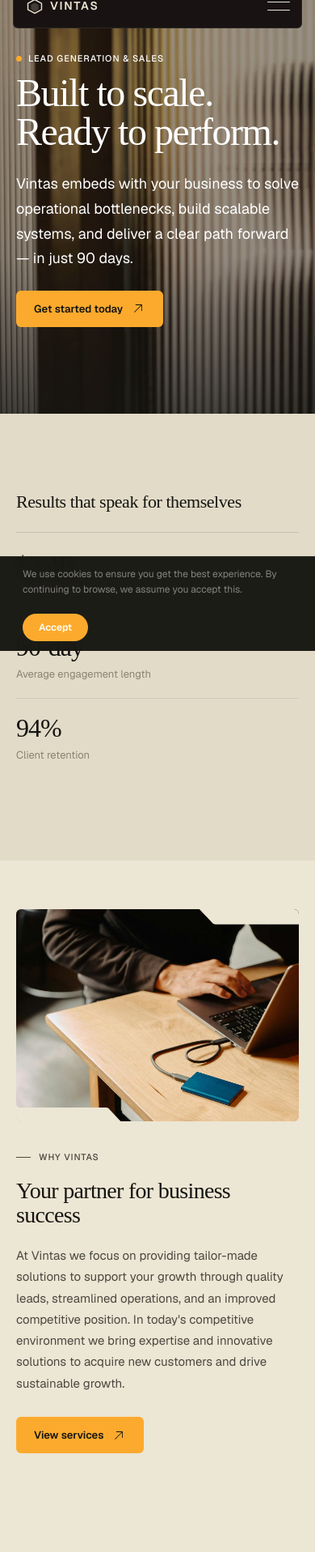
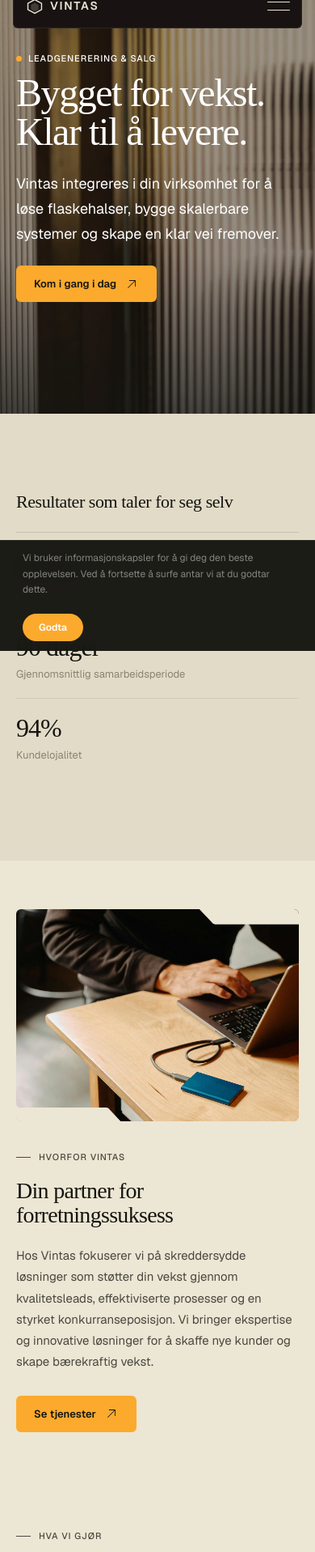
Before and after one commit to 24Karkat/vintas, a React (Vite) app: page / in a window 390 px wide. Shown: the part 40-1957 px from the top of the page at 81% size. Built offline with nearby package versions, Linux system fonts and the light colour scheme; a web font is replaced by a local one.

Commit message:
Translate all content to Norwegian, responsive mobile fixes

```diff
--- a/src/App.jsx
+++ b/src/App.jsx
@@ -120,11 +120,11 @@ function Navbar() {
     return () => window.removeEventListener('scroll', fn)
   }, [])
   const links = [
-    { label: 'About', href: '#o-nas' },
-    { label: 'Services', href: '#sluzby' },
-    { label: 'How we work', href: '#how-we-work' },
-    { label: 'Pricing', href: '#cenik' },
-    { label: 'Contact', href: '#kontakt' },
+    { label: 'Om oss', href: '#o-nas' },
+    { label: 'Tjenester', href: '#sluzby' },
+    { label: 'Slik jobber vi', href: '#how-we-work' },
+    { label: 'Priser', href: '#cenik' },
+    { label: 'Kontakt', href: '#kontakt' },
   ]
   return (
     <header style={{ position: 'fixed', top: 0, left: 0, right: 0, zIndex: 50, padding: '1.25rem 0.5rem 1.25rem', pointerEvents: 'none', display: 'flex', justifyContent: 'center' }}>
@@ -159,7 +159,7 @@ function Navbar() {
             >{l.label}</a>
           ))}
         </nav>
-        <div className="hidden lg:block" style={{ marginLeft: 'auto' }}><MeridianBtn href="#kontakt" noArrow>Contact us</MeridianBtn></div>
+        <div className="hidden lg:block" style={{ marginLeft: 'auto' }}><MeridianBtn href="#kontakt" noArrow>Kontakt oss</MeridianBtn></div>
         <button className="burger-btn" onClick={() => setMenuOpen(v => !v)} style={{ background: 'none', border: 'none', cursor: 'pointer', padding: '4px 6px', flexDirection: 'column', gap: 9, display: 'flex' }}>
           <span style={{ display: 'block', width: 28, height: 1, background: CREAM, borderRadius: 2 }} />
           <span style={{ display: 'block', width: 28, height: 1, background: CREAM, borderRadius: 2 }} />
@@ -182,7 +182,7 @@ function Navbar() {
                   onMouseLeave={e => e.currentTarget.style.color = 'rgba(255,255,255,0.65)'}
                 >{l.label}</a>
               ))}
-              <div style={{ marginTop: 32 }}><MeridianBtn href="#kontakt" onClick={() => setMenuOpen(false)}>Contact us</MeridianBtn></div>
+              <div style={{ marginTop: 32 }}><MeridianBtn href="#kontakt" onClick={() => setMenuOpen(false)}>Kontakt oss</MeridianBtn></div>
             </nav>
           </motion.div>
         )}
@@ -209,21 +209,21 @@ function Hero() {
         <div>
           <motion.div initial={{ opacity: 0, x: -16 }} animate={{ opacity: 1, x: 0 }} transition={{ duration: 0.6 }} className="hero-eyebrow" style={{ display: 'flex', alignItems: 'center', gap: 8, marginBottom: 20 }}>
             <span style={{ width: 7, height: 7, borderRadius: '50%', background: AMBER, display: 'inline-block', flexShrink: 0 }} />
-            <span style={{ fontSize: 11, letterSpacing: '0.09em', textTransform: 'uppercase', fontWeight: 500, color: '#fff' }}>Lead Generation &amp; Sales</span>
+            <span style={{ fontSize: 11, letterSpacing: '0.09em', textTransform: 'uppercase', fontWeight: 500, color: '#fff' }}>Leadgenerering &amp; Salg</span>
           </motion.div>
           <motion.h1 initial={{ opacity: 0, y: 40 }} animate={{ opacity: 1, y: 0 }} transition={{ duration: 0.85, ease: [0.22, 1, 0.36, 1] }}
             style={{ fontSize: 'clamp(48px,7vw,96px)', color: '#fff', lineHeight: 1.02, margin: 0, letterSpacing: '-0.03em', maxWidth: 680 }}>
-            Built to scale.<br />Ready to perform.
+            Bygget for vekst.<br />Klar til å levere.
           </motion.h1>
         </div>
 
         {/* bottom: description + cta */}
         <motion.div initial={{ opacity: 0, y: 20 }} animate={{ opacity: 1, y: 0 }} transition={{ duration: 0.75, delay: 0.18 }}>
           <p style={{ fontSize: 18, color: '#fff', lineHeight: 1.7, maxWidth: 520, margin: '0 0 24px' }}>
-            Vintas embeds with your business to solve operational bottlenecks, build scalable systems, and deliver a clear path forward — in just 90 days.
+            Vintas integreres i din virksomhet for å løse flaskehalser, bygge skalerbare systemer og skape en klar vei fremover.
           </p>
           <div style={{ marginBottom: 24 }}>
-            <BtnAmber href="#kontakt">Get started today</BtnAmber>
+            <BtnAmber href="#kontakt">Kom i gang i dag</BtnAmber>
           </div>
         </motion.div>
 
@@ -242,9 +242,9 @@ function Hero() {
 /* ─── Stats ─── */
 function Stats() {
   const stats = [
-    { num: '$2.4B', label: 'Client revenue influenced' },
-    { num: '90-day', label: 'Average engagement length' },
-    { num: '94%', label: 'Client retention' },
+    { num: '$2.4B', label: 'Kundeinntekter påvirket' },
+    { num: '90 dager', label: 'Gjennomsnittlig samarbeidsperiode' },
+    { num: '94%', label: 'Kundelojalitet' },
   ]
   return (
     <section style={{ background: CREAM2, padding: '56px 0 80px' }}>
@@ -253,7 +253,7 @@ function Stats() {
           {/* left label */}
           <div className="stats-title" style={{ flex: '0 0 auto', paddingRight: 48, display: 'flex', alignItems: 'center', borderRight: `1px solid rgba(0,0,0,0.12)` }}>
             <h2 style={{ fontSize: 'clamp(22px,2.4vw,32px)', color: DARK, letterSpacing: '-0.02em', lineHeight: 1.2, margin: 0, maxWidth: 220 }}>
-              Results that speak for themselves
+              Resultater som taler for seg selv
             </h2>
           </div>
           {/* stats */}
@@ -289,16 +289,16 @@ function Intro() {
           </FadeLeft>
           <div>
             <FadeLeft delay={0.1}>
-              <Eyebrow>Why Vintas</Eyebrow>
+              <Eyebrow>Hvorfor Vintas</Eyebrow>
               <h2 style={{ fontSize: 'clamp(28px,3.8vw,52px)', fontWeight: 600, letterSpacing: '-0.025em', color: DARK, lineHeight: 1.08, margin: '18px 0 22px' }}>
-                Your partner for business success
+                Din partner for forretningssuksess
               </h2>
             </FadeLeft>
             <FadeUp delay={0.2}>
               <p style={{ fontSize: 15, color: MID, lineHeight: 1.75, margin: '0 0 28px' }}>
-                At Vintas we focus on providing tailor-made solutions to support your growth through quality leads, streamlined operations, and an improved competitive position. In today's competitive environment we bring expertise and innovative solutions to acquire new customers and drive sustainable growth.
+                Hos Vintas fokuserer vi på skreddersydde løsninger som støtter din vekst gjennom kvalitetsleads, effektiviserte prosesser og en styrket konkurranseposisjon. Vi bringer ekspertise og innovative løsninger for å skaffe nye kunder og skape bærekraftig vekst.
               </p>
-              <BtnAmber href="#sluzby">View services</BtnAmber>
+              <BtnAmber href="#sluzby">Se tjenester</BtnAmber>
             </FadeUp>
           </div>
         </div>
@@ -310,33 +310,33 @@ function Intro() {
 /* ─── Services ─── */
 const services = [
   {
-    title: 'Lead Generation',
-    desc: 'Quality contacts for growth. We effectively reach prospects and build a strong business network that converts.',
+    title: 'Leadgenerering',
+    desc: 'Kvalitetskontakter for vekst. Vi når effektivt frem til potensielle kunder og bygger et sterkt forretningsnettverk.',
     img: '/69df7963f4d7107f44bb5647_operations-audit-p-800.avif',
   },
   {
-    title: 'Marketing',
-    desc: 'Increase your visibility and reach the ideal clientele. Targeted strategies ensure you are heard and seen.',
+    title: 'Markedsføring',
+    desc: 'Øk synligheten din og nå den ideelle kundegruppen. Målrettede strategier sørger for at du blir hørt og sett.',
     img: '/69df796357d40d908a185636_systems-design-p-800.avif',
   },
   {
-    title: 'Sales Support',
-    desc: 'Turn prospects into paying customers and maximize the conversions of your sales efforts.',
+    title: 'Salgsstøtte',
+    desc: 'Gjør potensielle kunder til betalende kunder og maksimer konverteringen av salgsinnsatsen din.',
     img: '/69df79634555589136d204df_org-alignment-p-800.avif',
   },
   {
-    title: 'Business Growth',
-    desc: 'Fast and sustainable growth with clearly defined goals. Discover new opportunities and expand your reach.',
+    title: 'Forretningsvekst',
+    desc: 'Rask og bærekraftig vekst med tydelig definerte mål. Oppdag nye muligheter og utvid rekkevidden din.',
     img: '/69df7963f4d7107f44bb5647_operations-audit-p-800.avif',
   },
   {
-    title: 'Customer Engagement',
-    desc: 'Build genuinely strong relationships and continuously strengthen the loyalty of your customers for long-term success.',
+    title: 'Kundeengasjement',
+    desc: 'Bygg ekte sterke relasjoner og styrk lojaliteten til kundene dine kontinuerlig for langsiktig suksess.',
     img: '/69df796357d40d908a185636_systems-design-p-800.avif',
   },
   {
-    title: 'Digital Transformation',
-    desc: 'Leverage the digital world for your business success. Modern technology for better sales and marketing results.',
+    title: 'Digital transformasjon',
+    desc: 'Utnytt den digitale verden for din forretningssuksess. Moderne teknologi for bedre salgs- og markedsresultater.',
     img: '/69df79634555589136d204df_org-alignment-p-800.avif',
   },
 ]
@@ -377,12 +377,12 @@ function Services() {
     <section id="sluzby" className="section-pad" style={{ background: CREAM, padding: '96px 0' }}>
       <div className="inner-pad" style={{ maxWidth: '90rem', margin: '0 auto', padding: '0 28px' }}>
         <FadeUp style={{ marginBottom: 52 }}>
-          <Eyebrow>What we do</Eyebrow>
+          <Eyebrow>Hva vi gjør</Eyebrow>
           <h2 style={{ fontSize: 'clamp(28px,4vw,52px)', fontWeight: 600, letterSpacing: '-0.025em', color: DARK, lineHeight: 1.08, margin: '14px 0 16px', maxWidth: 540 }}>
-            What do we do?
+            Hva gjør vi?
           </h2>
           <p style={{ fontSize: 15, color: MID, lineHeight: 1.75, maxWidth: 560, margin: 0 }}>
-            Vintas specializes in generating quality leads, sales support, and effective social media marketing. Through innovative strategies we help businesses build a strong commercial network and reach new customers with maximum impact.
+            Vintas spesialiserer seg på å generere kvalitetsleads, salgsstøtte og effektiv markedsføring i sosiale medier. Gjennom innovative strategier hjelper vi bedrifter med å bygge et sterkt kommersielt nettverk og nå nye kunder med maksimal gjennomslagskraft.
           </p>
         </FadeUp>
         <div className="services-grid" style={{ display: 'grid', gridTemplateColumns: 'repeat(3, 1fr)', gap: 36 }}>
@@ -527,18 +527,18 @@ function About() {
         <div className="split-grid" style={{ display: 'grid', gridTemplateColumns: '1fr 1fr', gap: 72, alignItems: 'center' }}>
           <div className="how-text">
             <FadeLeft>
-              <Eyebrow>How we work</Eyebrow>
+              <Eyebrow>Slik jobber vi</Eyebrow>
               <h2 style={{ fontSize: 'clamp(28px,3.8vw,52px)', fontWeight: 600, letterSpacing: '-0.025em', color: DARK, lineHeight: 1.08, margin: '18px 0 22px' }}>
-                Committed to your business success
+                Dedikert til din forretningssuksess
               </h2>
             </FadeLeft>
             <FadeUp delay={0.15}>
               <div className="values-grid" style={{ display: 'grid', gridTemplateColumns: '1fr 1fr', gap: 20, margin: '0 0 28px' }}>
                 {[
-                  { title: 'Integrity', desc: 'We are committed to honesty and an ethical approach in every collaboration.' },
-                  { title: 'Innovation', desc: 'We constantly seek more efficient paths to your success.' },
-                  { title: 'Results focus', desc: 'Your needs and goals for customer acquisition and growth are our priority.' },
-                  { title: 'Collaboration', desc: 'We believe that together we achieve the best results for your business.' },
+                  { title: 'Integritet', desc: 'Vi er forpliktet til ærlighet og en etisk tilnærming i hvert samarbeid.' },
+                  { title: 'Innovasjon', desc: 'Vi søker stadig mer effektive veier til din suksess.' },
+                  { title: 'Resultatorientering', desc: 'Dine behov og mål for kundetilgang og vekst er vår prioritet.' },
+                  { title: 'Samarbeid', desc: 'Vi tror at vi sammen oppnår de beste resultatene for din virksomhet.' },
                 ].map(v => (
                   <div key={v.title} style={{ padding: '18px 20px', background: CREAM, borderRadius: 8, border: `1px solid rgba(0,0,0,0.07)` }}>
                     <p style={{ fontSize: 13, fontWeight: 600, color: DARK, margin: '0 0 6px' }}>{v.title}</p>
@@ -546,7 +546,7 @@ function About() {
                   </div>
                 ))}
               </div>
-              <BtnAmber href="#kontakt">Get in touch</BtnAmber>
+              <BtnAmber href="#kontakt">Ta kontakt</BtnAmber>
             </FadeUp>
           </div>
           <FadeLeft delay={0.12} className="how-img">
@@ -559,8 +559,8 @@ function About() {
 }
 
 /* ─── Pricing ─── */
-const standardFeatures = ['Lead Generation', 'Marketing Content Production', 'Email Marketing', 'Market & Competitive Analysis', 'Sales Support']
-const proFeatures = ['Everything in Standard', 'Advanced Filtering', 'Lead Segmentation', 'Customer Support', 'Marketing Campaign Analysis', 'Sales Process Optimization']
+const standardFeatures = ['Leadgenerering', 'Produksjon av markedsinnhold', 'E-postmarkedsføring', 'Markeds- og konkurranseanalyse', 'Salgsstøtte']
+const proFeatures = ['Alt i Standard', 'Avansert filtrering', 'Leadsegmentering', 'Kundestøtte', 'Analyse av markedskampanjer', 'Optimalisering av salgsprosessen']
 
 function PricingCard({ plan, sub, price, features, highlight, delay }) {
   return (
@@ -570,7 +570,7 @@ function PricingCard({ plan, sub, price, features, highlight, delay }) {
         padding: '36px 28px', border: highlight ? 'none' : `1px solid rgba(0,0,0,0.09)`,
         display: 'flex', flexDirection: 'column', height: '100%', boxSizing: 'border-box',
       }}>
-        <span style={{ fontSize: 10, fontWeight: 700, letterSpacing: '0.1em', textTransform: 'uppercase', color: highlight ? AMBER : MUTED, marginBottom: 16, display: 'block' }}>{highlight ? 'Most popular' : 'Basic'}</span>
+        <span style={{ fontSize: 10, fontWeight: 700, letterSpacing: '0.1em', textTransform: 'uppercase', color: highlight ? AMBER : MUTED, marginBottom: 16, display: 'block' }}>{highlight ? 'Mest populær' : 'Grunnleggende'}</span>
         <div style={{ marginBottom: 22 }}>
           <h3 style={{ fontSize: 26, fontWeight: 700, color: highlight ? CREAM : DARK, margin: '0 0 3px' }}>{plan}</h3>
           <p style={{ fontSize: 12, color: highlight ? 'rgba(236,230,212,0.45)' : MUTED, margin: 0 }}>{sub}</p>
@@ -587,11 +587,11 @@ function PricingCard({ plan, sub, price, features, highlight, delay }) {
           ))}
         </ul>
         <div>
-          <p style={{ fontSize: 11, color: highlight ? 'rgba(236,230,212,0.35)' : MUTED, margin: '0 0 3px' }}>Monthly price</p>
+          <p style={{ fontSize: 11, color: highlight ? 'rgba(236,230,212,0.35)' : MUTED, margin: '0 0 3px' }}>Månedlig pris</p>
           <p style={{ fontSize: 30, fontWeight: 600, color: highlight ? CREAM : DARK, margin: '0 0 18px', letterSpacing: '-0.02em' }}>{price}</p>
           {highlight
-            ? <BtnAmber href="#kontakt">I'm interested</BtnAmber>
-            : <BtnOutline href="#kontakt">I'm interested</BtnOutline>}
+            ? <BtnAmber href="#kontakt">Jeg er interessert</BtnAmber>
+            : <BtnOutline href="#kontakt">Jeg er interessert</BtnOutline>}
         </div>
       </div>
     </FadeUp>
@@ -605,18 +605,18 @@ function Pricing() {
         <div className="pricing-outer" style={{ display: 'grid', gridTemplateColumns: '1fr 1fr', gap: 72, alignItems: 'start' }}>
           <div>
             <FadeLeft>
-              <Eyebrow>Our pricing</Eyebrow>
+              <Eyebrow>Våre priser</Eyebrow>
               <h2 style={{ fontSize: 'clamp(28px,3.8vw,48px)', fontWeight: 600, letterSpacing: '-0.025em', color: DARK, lineHeight: 1.08, margin: '18px 0 18px' }}>
-                Find the ideal path to your success.
+                Finn den ideelle veien til din suksess.
               </h2>
               <p style={{ fontSize: 15, color: MID, lineHeight: 1.75, maxWidth: 360, margin: 0 }}>
-                Flexible packages focused on lead generation, effective marketing, and sales support. Find the solution that fits and helps your business grow.
+                Fleksible pakker med fokus på leadgenerering, effektiv markedsføring og salgsstøtte. Finn løsningen som passer og hjelper virksomheten din å vokse.
               </p>
             </FadeLeft>
           </div>
           <div className="pricing-cards" style={{ display: 'grid', gridTemplateColumns: '1fr 1fr', gap: 14 }}>
-            <PricingCard plan="Standard" sub="For small and mid-size businesses" price="€139" features={standardFeatures} highlight={false} delay={0.1} />
-            <PricingCard plan="Professional" sub="For growing businesses" price="€339" features={proFeatures} highlight={true} delay={0.17} />
+            <PricingCard plan="Standard" sub="For små og mellomstore bedrifter" price="€139" features={standardFeatures} highlight={false} delay={0.1} />
+            <PricingCard plan="Professional" sub="For voksende bedrifter" price="€339" features={proFeatures} highlight={true} delay={0.17} />
           </div>
         </div>
       </div>
@@ -650,12 +650,12 @@ function FinalCTA() {
 
           {/* left: heading */}
           <FadeLeft>
-            <Eyebrow light>Don't wait</Eyebrow>
+            <Eyebrow light>Ikke vent</Eyebrow>
             <h2 style={{ fontSize: 'clamp(36px,4.5vw,64px)', fontWeight: 600, color: CREAM, lineHeight: 1.04, letterSpacing: '-0.03em', margin: '20px 0 24px' }}>
-              Transform your<br />business today!
+              Forvandl din<br />virksomhet i dag!
             </h2>
             <p style={{ fontSize: 16, color: 'rgba(236,230,212,0.5)', lineHeight: 1.7, margin: 0 }}>
-              Don't wait — contact us and find out how Vintas can help your business reach the next level.
+              Ikke vent — kontakt oss og finn ut hvordan Vintas kan hjelpe din virksomhet til å nå neste nivå.
             </p>
           </FadeLeft>
 
@@ -663,23 +663,23 @@ function FinalCTA() {
           <FadeUp delay={0.15}>
             {sent ? (
               <div style={{ background: 'rgba(255,255,255,0.06)', borderRadius: 10, padding: '36px 40px', border: '1px solid rgba(255,255,255,0.1)', textAlign: 'center' }}>
-                <p style={{ fontSize: 17, fontWeight: 600, color: CREAM, margin: '0 0 6px' }}>Message sent!</p>
-                <p style={{ fontSize: 13, color: 'rgba(236,230,212,0.45)', margin: 0 }}>We'll be in touch soon.</p>
+                <p style={{ fontSize: 17, fontWeight: 600, color: CREAM, margin: '0 0 6px' }}>Melding sendt!</p>
+                <p style={{ fontSize: 13, color: 'rgba(236,230,212,0.45)', margin: 0 }}>Vi tar kontakt snart.</p>
               </div>
             ) : (
               <form onSubmit={onSubmit}>
                 <div style={{ display: 'grid', gridTemplateColumns: '1fr 1fr', gap: 10, marginBottom: 10 }}>
-                  <input name="firstName" value={form.firstName} onChange={onChange} required placeholder="First name" style={inp} onFocus={focus} onBlur={blur} />
-                  <input name="lastName" value={form.lastName} onChange={onChange} required placeholder="Last name" style={inp} onFocus={focus} onBlur={blur} />
+                  <input name="firstName" value={form.firstName} onChange={onChange} required placeholder="Fornavn" style={inp} onFocus={focus} onBlur={blur} />
+                  <input name="lastName" value={form.lastName} onChange={onChange} required placeholder="Etternavn" style={inp} onFocus={focus} onBlur={blur} />
                 </div>
-                <input name="email" type="email" value={form.email} onChange={onChange} required placeholder="Email" style={{ ...inp, marginBottom: 10 }} onFocus={focus} onBlur={blur} />
-                <input name="subject" value={form.subject} onChange={onChange} required placeholder="Subject" style={{ ...inp, marginBottom: 10 }} onFocus={focus} onBlur={blur} />
-                <textarea name="message" value={form.message} onChange={onChange} required placeholder="Message" rows={4} style={{ ...inp, marginBottom: 14, resize: 'none' }} onFocus={focus} onBlur={blur} />
+                <input name="email" type="email" value={form.email} onChange={onChange} required placeholder="E-post" style={{ ...inp, marginBottom: 10 }} onFocus={focus} onBlur={blur} />
+                <input name="subject" value={form.subject} onChange={onChange} required placeholder="Emne" style={{ ...inp, marginBottom: 10 }} onFocus={focus} onBlur={blur} />
+                <textarea name="message" value={form.message} onChange={onChange} required placeholder="Melding" rows={4} style={{ ...inp, marginBottom: 14, resize: 'none' }} onFocus={focus} onBlur={blur} />
                 <div style={{ display: 'flex', alignItems: 'flex-start', gap: 9, marginBottom: 20 }}>
                   <input type="checkbox" id="consent" name="consent" checked={form.consent} onChange={onChange} required style={{ marginTop: 2, accentColor: AMBER, cursor: 'pointer' }} />
-                  <label htmlFor="consent" style={{ fontSize: 12, color: 'rgba(236,230,212,0.4)', cursor: 'pointer', lineHeight: 1.55 }}>I consent to the processing of personal data</label>
+                  <label htmlFor="consent" style={{ fontSize: 12, color: 'rgba(236,230,212,0.4)', cursor: 'pointer', lineHeight: 1.55 }}>Jeg samtykker til behandling av personopplysninger</label>
                 </div>
-                <BtnAmber onClick={onSubmit}>Send message</BtnAmber>
+                <BtnAmber onClick={onSubmit}>Send melding</BtnAmber>
               </form>
             )}
           </FadeUp>
@@ -695,19 +695,19 @@ function Contact() { return null }
 /* ─── Footer ─── */
 function Footer() {
   const cols = [
-    { title: 'Services', links: [
-      { label: 'Lead Generation', href: '#sluzby' },
-      { label: 'Marketing', href: '#sluzby' },
-      { label: 'Sales Support', href: '#sluzby' },
-      { label: 'Business Growth', href: '#sluzby' },
-      { label: 'Customer Engagement', href: '#sluzby' },
-      { label: 'Digital Transformation', href: '#sluzby' },
+    { title: 'Tjenester', links: [
+      { label: 'Leadgenerering', href: '#sluzby' },
+      { label: 'Markedsføring', href: '#sluzby' },
+      { label: 'Salgsstøtte', href: '#sluzby' },
+      { label: 'Forretningsvekst', href: '#sluzby' },
+      { label: 'Kundeengasjement', href: '#sluzby' },
+      { label: 'Digital transformasjon', href: '#sluzby' },
     ]},
-    { title: 'Navigation', links: [
-      { label: 'About', href: '#o-nas' },
-      { label: 'Services', href: '#sluzby' },
-      { label: 'Pricing', href: '#cenik' },
-      { label: 'Contact', href: '#kontakt' },
+    { title: 'Navigasjon', links: [
+      { label: 'Om oss', href: '#o-nas' },
+      { label: 'Tjenester', href: '#sluzby' },
+      { label: 'Priser', href: '#cenik' },
+      { label: 'Kontakt', href: '#kontakt' },
     ]},
   ]
   return (
@@ -723,7 +723,7 @@ function Footer() {
               <span style={{ fontWeight: 700, fontSize: 13, letterSpacing: '0.14em', textTransform: 'uppercase', color: CREAM }}>Vintas</span>
             </div>
             <p style={{ fontSize: 13, color: 'rgba(255,255,255,0.32)', lineHeight: 1.65, maxWidth: 240, margin: 0 }}>
-              Comprehensive growth solutions for your business. Lead generation, marketing and sales support.
+              Helhetlige vekstløsninger for din virksomhet. Leadgenerering, markedsføring og salgsstøtte.
             </p>
           </div>
           {cols.map(col => (
@@ -741,8 +741,8 @@ function Footer() {
           ))}
         </div>
         <div style={{ borderTop: '1px solid rgba(255,255,255,0.06)', paddingTop: 24, display: 'flex', alignItems: 'center', justifyContent: 'space-between', flexWrap: 'wrap', gap: 12 }}>
-          <p style={{ fontSize: 12, color: 'rgba(255,255,255,0.22)', margin: 0 }}>© 2025 Vintas. All rights reserved.</p>
-          <p style={{ fontSize: 12, color: 'rgba(255,255,255,0.18)', margin: 0 }}>Made by Vintas</p>
+          <p style={{ fontSize: 12, color: 'rgba(255,255,255,0.22)', margin: 0 }}>© 2025 Vintas. Alle rettigheter forbeholdt.</p>
+          <p style={{ fontSize: 12, color: 'rgba(255,255,255,0.18)', margin: 0 }}>Laget av Vintas</p>
         </div>
       </div>
     </footer>
@@ -757,12 +757,12 @@ function CookieBanner() {
     <div style={{ position: 'fixed', bottom: 0, left: 0, right: 0, zIndex: 99, background: 'rgba(20,20,16,0.96)', backdropFilter: 'blur(12px)', borderTop: '1px solid rgba(255,255,255,0.06)' }}>
       <div style={{ maxWidth: '90rem', margin: '0 auto', padding: '12px 28px', display: 'flex', alignItems: 'center', justifyContent: 'space-between', gap: 20, flexWrap: 'wrap' }}>
         <p style={{ fontSize: 12, color: 'rgba(255,255,255,0.45)', margin: 0, lineHeight: 1.6 }}>
-          We use cookies to ensure you get the best experience. By continuing to browse, we assume you accept this.
+          Vi bruker informasjonskapsler for å gi deg den beste opplevelsen. Ved å fortsette å surfe antar vi at du godtar dette.
         </p>
         <button onClick={() => setV(false)} style={{ background: AMBER, color: '#fff', border: 'none', borderRadius: 999, padding: '8px 20px', fontSize: 12, fontWeight: 600, cursor: 'pointer', flexShrink: 0, transition: 'background 0.2s' }}
           onMouseEnter={e => e.currentTarget.style.background = AMBER2}
           onMouseLeave={e => e.currentTarget.style.background = AMBER}
-        >Accept</button>
+        >Godta</button>
       </div>
     </div>
   )
```
